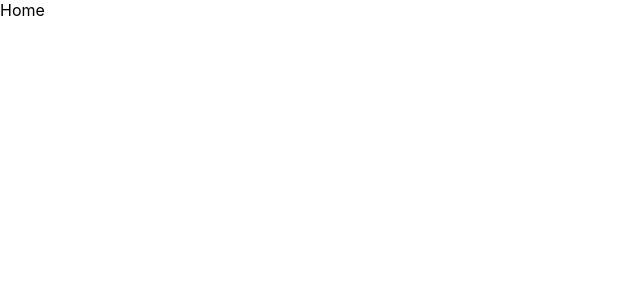
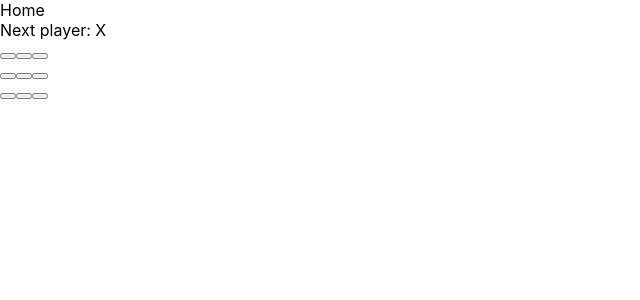
Before and after one commit to aShunyaOtsuki/react-tutorial, a React (Create React App) app in the folder my-app/: page /home in a window 1280 px wide. Shown: the top 300 px of the page, without its empty margins (0-640 px from the left). Built offline with nearby package versions, Linux system fonts and the light colour scheme.

Commit message:
add: start-code

```diff
--- a/my-app/src/Home.tsx
+++ b/my-app/src/Home.tsx
@@ -1,3 +1,51 @@
+const Square = () => {
+  return <button className="square"></button>;
+};
+
+const Board = () => {
+  const status = "Next player: X";
+
+  return (
+    <div>
+      <div className="status">{status}</div>
+      <div className="board-row">
+        <Square />
+        <Square />
+        <Square />
+      </div>
+      <div className="board-row">
+        <Square />
+        <Square />
+        <Square />
+      </div>
+      <div className="board-row">
+        <Square />
+        <Square />
+        <Square />
+      </div>
+    </div>
+  );
+};
+
+const Game = () => {
+  return (
+    <div className="game">
+      <div className="game-board">
+        <Board />
+      </div>
+      <div className="game-info">
+        <div></div>
+        <ol></ol>
+      </div>
+    </div>
+  );
+};
+
 export const Home = () => {
-  return <div>Home</div>;
+  return (
+    <div>
+      Home
+      <Game />
+    </div>
+  );
 };
```
